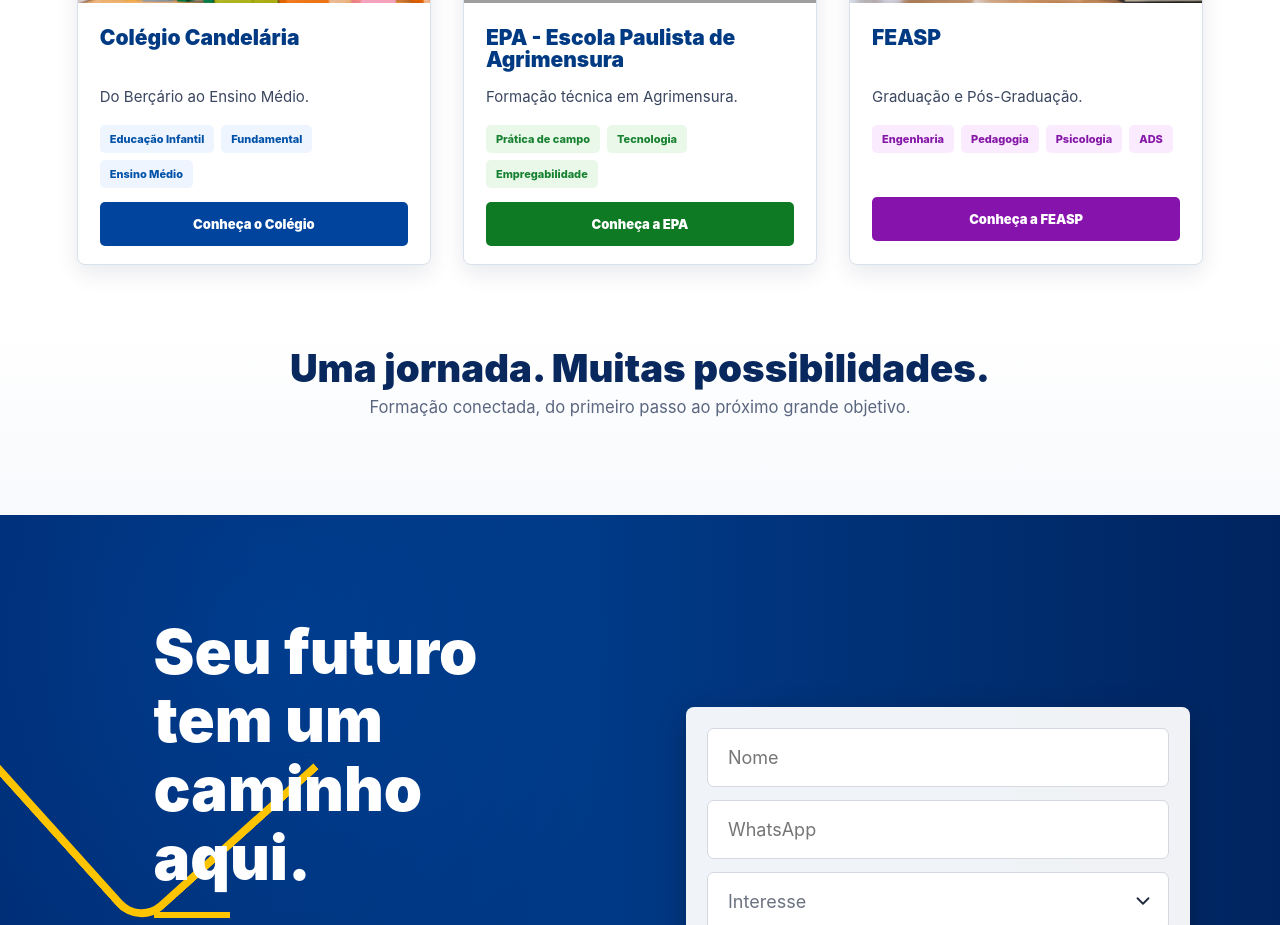
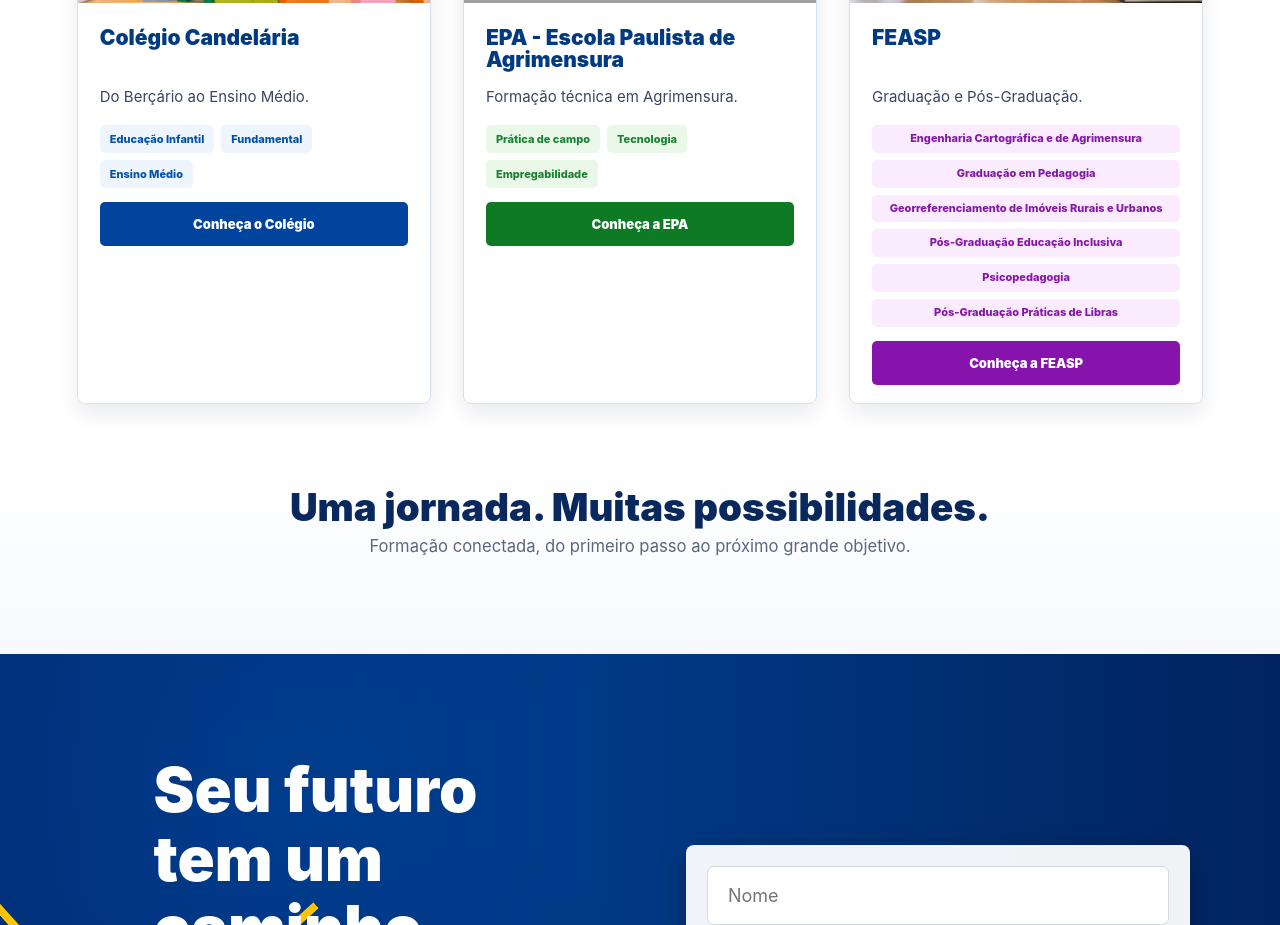
Before and after one commit to Valegabbs/candelaria, a React (Vite) app: page / in a window 1280 px wide. Shown: the part 1300-2225 px from the top of the page. Built offline with nearby package versions, Linux system fonts and the light colour scheme; grey boxes are pictures that could not be loaded.

Commit message:
Update institution links and FEASP courses

```diff
--- a/package.json
+++ b/package.json
@@ -7,6 +7,7 @@
     "dev": "vite",
     "build": "tsc -b && vite build",
     "lint": "oxlint",
+    "test:content": "node scripts/check-content.mjs",
     "preview": "vite preview"
   },
   "dependencies": {
--- a/src/App.css
+++ b/src/App.css
@@ -290,8 +290,12 @@
 }
 
 .feasp .tags span {
+  flex: 1 1 min(100%, 165px);
   background: #fbebff;
   color: #8517a7;
+  line-height: 1.25;
+  text-align: center;
+  white-space: normal;
 }
 
 .school-card a {
--- a/src/App.tsx
+++ b/src/App.tsx
@@ -7,7 +7,14 @@
 import { FaFacebookF, FaInstagram, FaLinkedinIn, FaTiktok } from 'react-icons/fa6'
 import './App.css'
 
-const navItems = ['Início', 'Colégio Candelária', 'EPA', 'FEASP', 'Cursos', 'Contato']
+const navItems = [
+  { label: 'Início', href: '#inicio' },
+  { label: 'Colégio Candelária', href: 'https://iecandelaria.com.br/' },
+  { label: 'EPA', href: 'https://escolapaulistaagrimensura.org.br/' },
+  { label: 'FEASP', href: 'https://feasp.edu.br/' },
+  { label: 'Cursos', href: '#cursos' },
+  { label: 'Contato', href: '#contato' },
+]
 
 const schools = [
   {
@@ -16,6 +23,7 @@
     image: '/assets/colegio-generated.png',
     tags: ['Educação Infantil', 'Fundamental', 'Ensino Médio'],
     button: 'Conheça o Colégio',
+    url: 'https://iecandelaria.com.br/',
     theme: 'school',
   },
   {
@@ -24,14 +32,23 @@
     image: '/assets/epa-generated.png',
     tags: ['Prática de campo', 'Tecnologia', 'Empregabilidade'],
     button: 'Conheça a EPA',
+    url: 'https://escolapaulistaagrimensura.org.br/',
     theme: 'epa',
   },
   {
     title: 'FEASP',
     description: 'Graduação e Pós-Graduação.',
     image: '/assets/feasp-generated.png',
-    tags: ['Engenharia', 'Pedagogia', 'Psicologia', 'ADS'],
+    tags: [
+      'Engenharia Cartográfica e de Agrimensura',
+      'Graduação em Pedagogia',
+      'Georreferenciamento de Imóveis Rurais e Urbanos',
+      'Pós-Graduação Educação Inclusiva',
+      'Psicopedagogia',
+      'Pós-Graduação Práticas de Libras',
+    ],
     button: 'Conheça a FEASP',
+    url: 'https://feasp.edu.br/',
     theme: 'feasp',
   },
 ]
@@ -45,8 +62,8 @@
         </a>
         <nav aria-label="Navegação principal">
           {navItems.map((item) => (
-            <a key={item} className={item === 'Início' ? 'active' : ''} href={`#${item.toLowerCase().replaceAll(' ', '-')}`}>
-              {item}
+            <a key={item.label} className={item.label === 'Início' ? 'active' : ''} href={item.href}>
+              {item.label}
             </a>
           ))}
         </nav>
@@ -91,7 +108,7 @@
                     <span key={tag}>{tag}</span>
                   ))}
                 </div>
-                <a href="#contato">{school.button}</a>
+                <a href={school.url}>{school.button}</a>
               </div>
             </article>
           ))}
```
Also changed, not shown: scripts/check-content.mjs (added, +38 -0 lines).
